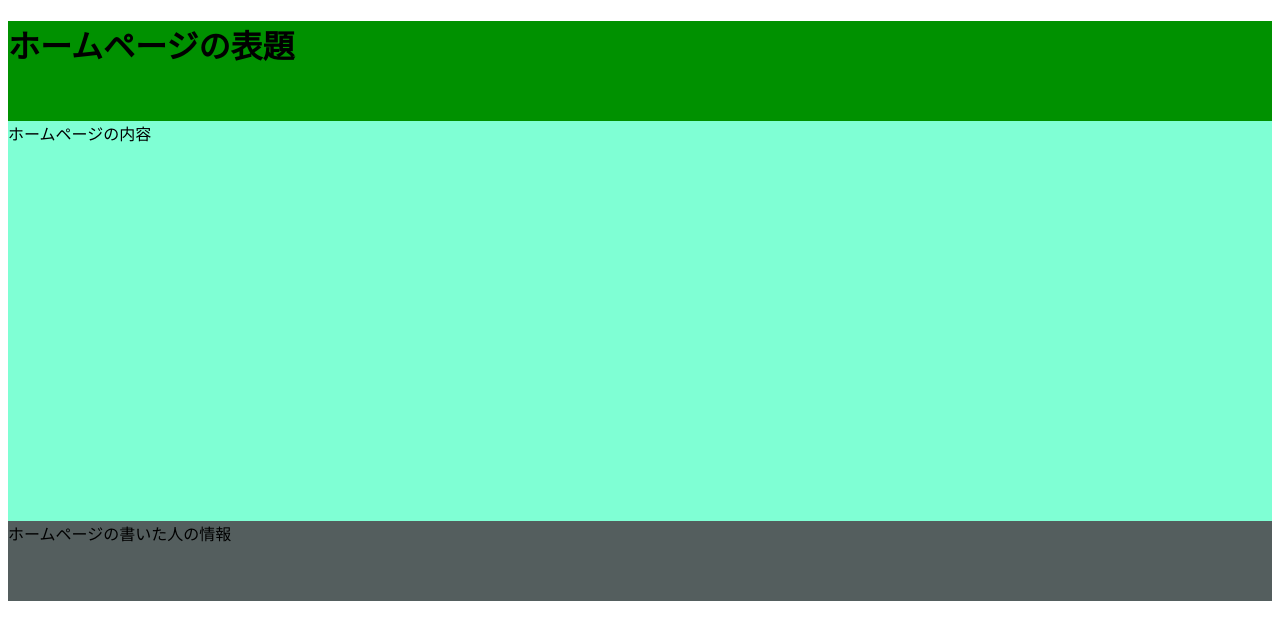
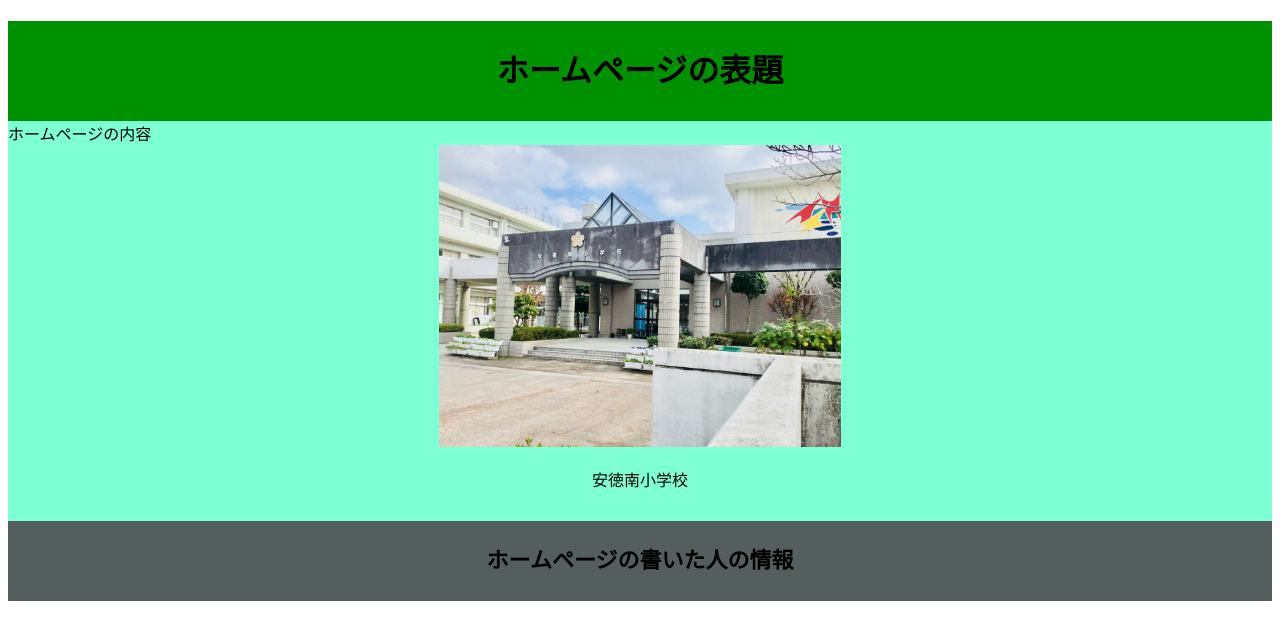
Before and after one commit to iteenfk/iteensn, a plain HTML site: page index.html in a window 1280 px wide. Drawn offline with Linux system fonts and the light colour scheme.

Commit message:
Add files via upload

```diff
--- a/index.html
+++ b/index.html
@@ -17,8 +17,19 @@
             height: 80px;
             background-color: rgb(84, 94, 94);
         }
-
-
+        h1{
+            text-align: center;
+             line-height: 100px;
+        }
+        .s{
+            text-align: center;
+        }
+        .h{
+            text-align: center;
+            line-height: 80px;
+            font-size: 22px;
+            font-weight: bold;
+        }
     </style>
 </head>
 <body>
@@ -27,9 +38,18 @@
  </header>
  <main>
     ホームページの内容
+    <div class="s">
+        <img src="iteen10-14.jpg" alt="正門" width="402">
+        <p>安徳南小学校</p>
+
+    </div>
+
  </main>
  <footer>
-    ホームページの書いた人の情報
+    <div class="h">
+        ホームページの書いた人の情報
+
+    </div>
  </footer>
 </body>
 </html>
```
Also changed, not shown: iteen10-14.jpg (added).
